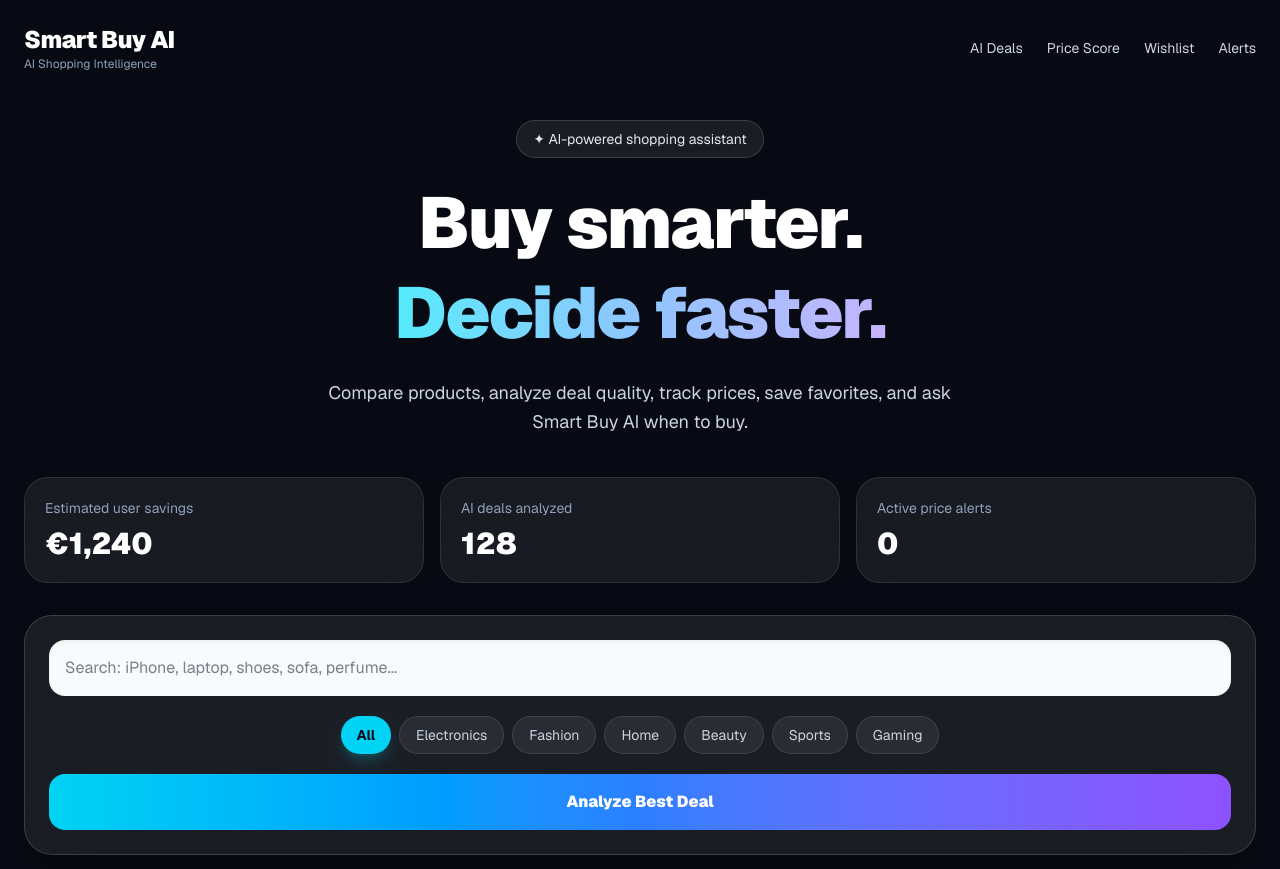
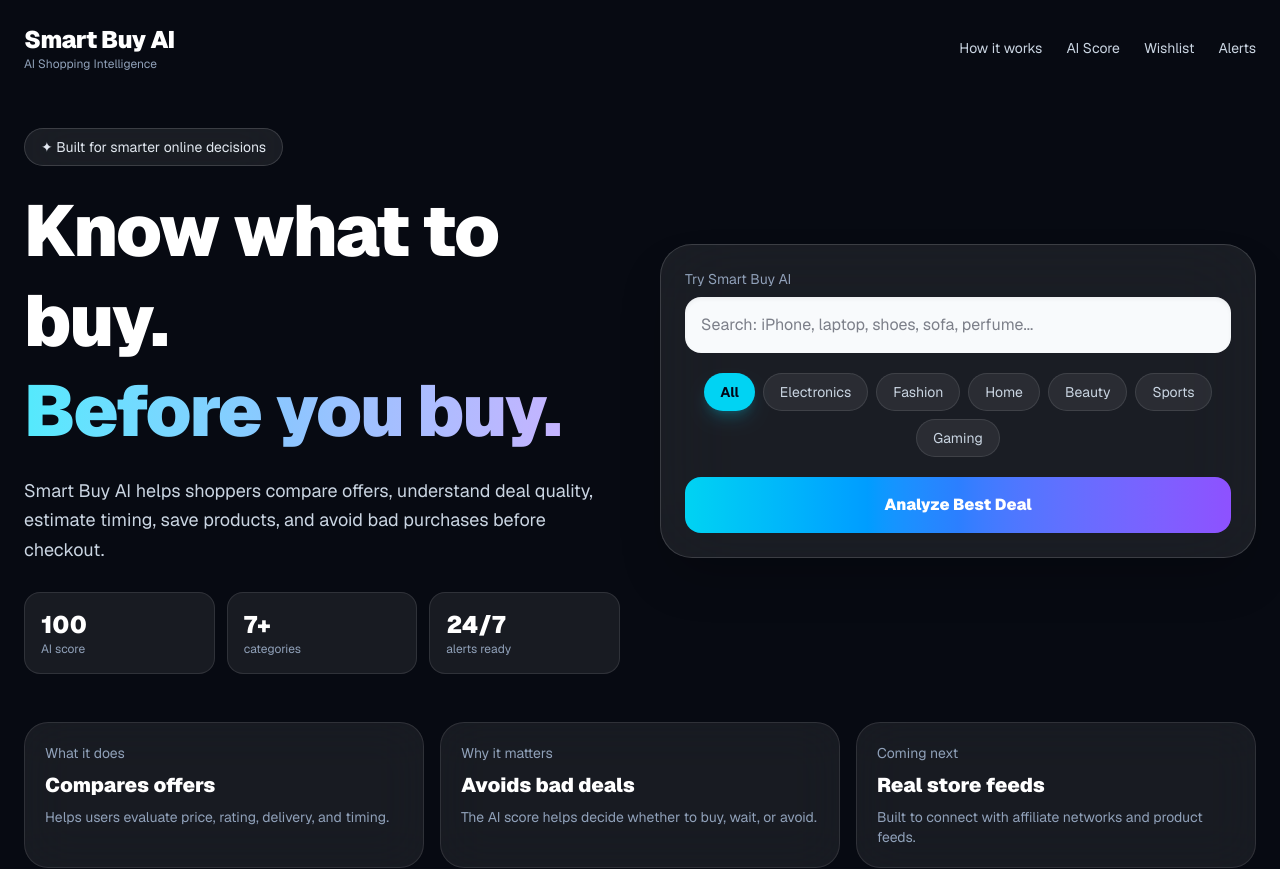
Before and after one commit to ahmadokdee9-pixel/smartbuy-ai, a Next.js app: page / in a window 1280 px wide. Shown: the top 869 px of the page. Built offline with nearby package versions, Linux system fonts and the light colour scheme.

Commit message:
add professional landing sections

```diff
--- a/app/page.tsx
+++ b/app/page.tsx
@@ -35,59 +35,30 @@ export default function Home() {
   ]);
 
   const products: Product[] = [
-    // Electronics
     { name: "iphone 13", store: "Amazon", price: 489, oldPrice: 549, rating: 4.5, link: "https://www.amazon.nl/s?k=iphone+13", category: "Electronics", delivery: "Fast delivery" },
     { name: "iphone 13", store: "Bol.com", price: 509, oldPrice: 569, rating: 4.4, link: "https://www.bol.com/nl/nl/s/?searchtext=iphone+13", category: "Electronics", delivery: "1-2 days" },
     { name: "iphone 15", store: "Amazon", price: 779, oldPrice: 849, rating: 4.7, link: "https://www.amazon.nl/s?k=iphone+15", category: "Electronics", delivery: "Fast delivery" },
     { name: "samsung galaxy s24", store: "MediaMarkt", price: 699, oldPrice: 799, rating: 4.6, link: "https://www.mediamarkt.nl/nl/search.html?query=samsung%20galaxy%20s24", category: "Electronics", delivery: "Store pickup" },
     { name: "macbook air", store: "Amazon", price: 999, oldPrice: 1199, rating: 4.8, link: "https://www.amazon.nl/s?k=macbook+air", category: "Electronics", delivery: "Fast delivery" },
     { name: "airpods pro", store: "Bol.com", price: 229, oldPrice: 279, rating: 4.6, link: "https://www.bol.com/nl/nl/s/?searchtext=airpods+pro", category: "Electronics", delivery: "1-2 days" },
-
-    // Fashion
     { name: "jacket", store: "Zara", price: 70, oldPrice: 99, rating: 4.2, link: "https://www.zara.com/nl/en/search?searchTerm=jacket", category: "Fashion", delivery: "2-3 days" },
     { name: "jacket", store: "H&M", price: 65, oldPrice: 89, rating: 4.1, link: "https://www2.hm.com/nl_nl/search-results.html?q=jacket", category: "Fashion", delivery: "2-4 days" },
     { name: "shoes", store: "Nike", price: 95, oldPrice: 129, rating: 4.4, link: "https://www.nike.com/nl/search?q=shoes", category: "Fashion", delivery: "2-3 days" },
     { name: "hoodie", store: "Zalando", price: 49, oldPrice: 79, rating: 4.3, link: "https://www.zalando.nl/catalogus/?q=hoodie", category: "Fashion", delivery: "2-4 days" },
-
-    // Home
     { name: "sofa", store: "IKEA", price: 299, oldPrice: 349, rating: 4.3, link: "https://www.ikea.com/nl/en/search/?q=sofa", category: "Home", delivery: "Home delivery" },
     { name: "desk", store: "IKEA", price: 89, oldPrice: 119, rating: 4.2, link: "https://www.ikea.com/nl/en/search/?q=desk", category: "Home", delivery: "Home delivery" },
     { name: "chair", store: "Bol.com", price: 75, oldPrice: 110, rating: 4.1, link: "https://www.bol.com/nl/nl/s/?searchtext=chair", category: "Home", delivery: "1-2 days" },
     { name: "lamp", store: "IKEA", price: 35, oldPrice: 49, rating: 4.0, link: "https://www.ikea.com/nl/en/search/?q=lamp", category: "Home", delivery: "Home delivery" },
-
-    // Beauty
     { name: "perfume", store: "Douglas", price: 59, oldPrice: 89, rating: 4.5, link: "https://www.douglas.nl/nl/search?q=perfume", category: "Beauty", delivery: "2-3 days" },
     { name: "skincare", store: "Bol.com", price: 29, oldPrice: 45, rating: 4.2, link: "https://www.bol.com/nl/nl/s/?searchtext=skincare", category: "Beauty", delivery: "1-2 days" },
-
-    // Sports
     { name: "fitness watch", store: "Amazon", price: 129, oldPrice: 179, rating: 4.4, link: "https://www.amazon.nl/s?k=fitness+watch", category: "Sports", delivery: "Fast delivery" },
     { name: "football shoes", store: "Nike", price: 89, oldPrice: 130, rating: 4.3, link: "https://www.nike.com/nl/search?q=football+shoes", category: "Sports", delivery: "2-3 days" },
-
-    // Gaming
     { name: "playstation 5", store: "MediaMarkt", price: 449, oldPrice: 549, rating: 4.8, link: "https://www.mediamarkt.nl/nl/search.html?query=playstation%205", category: "Gaming", delivery: "Store pickup" },
     { name: "gaming headset", store: "Amazon", price: 69, oldPrice: 99, rating: 4.4, link: "https://www.amazon.nl/s?k=gaming+headset", category: "Gaming", delivery: "Fast delivery" },
   ];
 
-  const categories = [
-    "All",
-    "Electronics",
-    "Fashion",
-    "Home",
-    "Beauty",
-    "Sports",
-    "Gaming",
-  ];
-
-  const trending = [
-    "iphone 15",
-    "macbook air",
-    "airpods pro",
-    "jacket",
-    "playstation 5",
-    "sofa",
-    "perfume",
-    "gaming headset",
-  ];
+  const categories = ["All", "Electronics", "Fashion", "Home", "Beauty", "Sports", "Gaming"];
+  const trending = ["iphone 15", "macbook air", "airpods pro", "jacket", "playstation 5", "sofa", "perfume", "gaming headset"];
 
   function getDealScore(item: Product) {
     const discount = ((item.oldPrice - item.price) / item.oldPrice) * 100;
@@ -123,18 +94,9 @@ export default function Home() {
     const score = getDealScore(item);
     const saving = item.oldPrice - item.price;
 
-    if (score >= 85) {
-      return `Strong buy signal. You save €${saving}, the rating is high, and this deal looks close to a premium buying opportunity.`;
-    }
-
-    if (score >= 65) {
-      return `Good value. This is a reasonable deal now, but Smart Buy AI still sees a chance for a slightly better price.`;
-    }
-
-    if (score >= 45) {
-      return `Average price zone. Waiting a few days may be better unless you need this product urgently.`;
-    }
-
+    if (score >= 85) return `Strong buy signal. You save €${saving}, the rating is high, and this deal looks close to a premium buying opportunity.`;
+    if (score >= 65) return `Good value. This is a reasonable deal now, but Smart Buy AI still sees a chance for a slightly better price.`;
+    if (score >= 45) return `Average price zone. Waiting a few days may be better unless you need this product urgently.`;
     return `Weak deal signal. The discount is not attractive compared with the usual price. Waiting is recommended.`;
   }
 
@@ -168,9 +130,7 @@ export default function Home() {
 
     setTimeout(() => {
       const filtered = products
-        .filter((item) =>
-          item.name.toLowerCase().includes(productName.toLowerCase())
-        )
+        .filter((item) => item.name.toLowerCase().includes(productName.toLowerCase()))
         .sort((a, b) => getDealScore(b) - getDealScore(a));
 
       setResults(filtered);
@@ -180,36 +140,25 @@ export default function Home() {
   }
 
   function saveProduct(item: Product) {
-    const exists = wishlist.some(
-      (p) => p.name === item.name && p.store === item.store
-    );
-
+    const exists = wishlist.some((p) => p.name === item.name && p.store === item.store);
     if (!exists) setWishlist([...wishlist, item]);
   }
 
   function createAlert(item: Product) {
-    const exists = alerts.some(
-      (p) => p.name === item.name && p.store === item.store
-    );
-
+    const exists = alerts.some((p) => p.name === item.name && p.store === item.store);
     if (!exists) setAlerts([...alerts, item]);
   }
 
   function sendChat() {
     if (!chatInput.trim()) return;
 
-    const userMessage: ChatMessage = {
-      role: "user",
-      text: chatInput,
-    };
+    const userMessage: ChatMessage = { role: "user", text: chatInput };
 
     let aiText =
-      "Search for a product first, then I can explain the deal score and best buying time.";
+      "Search for a product first, then I can explain the deal score, best buying time, and whether you should buy or wait.";
 
     if (best) {
-      aiText = `${best.name} from ${best.store}: ${getDecision(
-        getDealScore(best)
-      )}. Best time: ${getBestTime(getDealScore(best))}. ${getAdvancedAI(best)}`;
+      aiText = `${best.name} from ${best.store}: ${getDecision(getDealScore(best))}. Best time: ${getBestTime(getDealScore(best))}. ${getAdvancedAI(best)}`;
     }
 
     setChatMessages([...chatMessages, userMessage, { role: "ai", text: aiText }]);
@@ -227,59 +176,58 @@ export default function Home() {
       </div>
 
       <section className="max-w-7xl mx-auto">
-        <nav className="flex justify-between items-center mb-12">
+        <nav className="flex justify-between items-center mb-14">
           <div>
-            <div className="text-2xl font-black tracking-tight">
-              Smart Buy AI
-            </div>
+            <div className="text-2xl font-black tracking-tight">Smart Buy AI</div>
             <p className="text-xs text-slate-400">AI Shopping Intelligence</p>
           </div>
 
           <div className="hidden md:flex gap-6 text-sm text-slate-300">
-            <span className="hover:text-white">AI Deals</span>
-            <span className="hover:text-white">Price Score</span>
+            <span className="hover:text-white">How it works</span>
+            <span className="hover:text-white">AI Score</span>
             <span className="hover:text-white">Wishlist</span>
             <span className="hover:text-white">Alerts</span>
           </div>
         </nav>
 
-        <div className="text-center mb-10">
+        <div className="grid lg:grid-cols-2 gap-10 items-center mb-12">
+          <div>
             <div className="inline-block bg-white/8 border border-white/15 px-4 py-2 rounded-full text-sm mb-5 backdrop-blur-xl text-slate-200">
-            ✦ AI-powered shopping assistant
+              ✦ Built for smarter online decisions
             </div>
 
             <h1 className="text-5xl md:text-7xl font-black mb-5 leading-tight tracking-tight">
-            Buy smarter.
+              Know what to buy.
               <br />
               <span className="bg-gradient-to-r from-cyan-300 via-blue-300 to-violet-300 text-transparent bg-clip-text">
-              Decide faster.
+                Before you buy.
               </span>
             </h1>
 
-          <p className="text-slate-300 max-w-2xl mx-auto text-base md:text-lg leading-relaxed">
-            Compare products, analyze deal quality, track prices, save favorites,
-            and ask Smart Buy AI when to buy.
+            <p className="text-slate-300 text-base md:text-lg leading-relaxed max-w-2xl">
+              Smart Buy AI helps shoppers compare offers, understand deal quality,
+              estimate timing, save products, and avoid bad purchases before checkout.
             </p>
+
+            <div className="grid grid-cols-3 gap-3 mt-7">
+              <div className="bg-white/[0.07] border border-white/10 rounded-2xl p-4">
+                <p className="text-2xl font-black">100</p>
+                <p className="text-xs text-slate-400">AI score</p>
               </div>
-
-        <div className="grid md:grid-cols-3 gap-4 mb-8">
-          <div className="bg-white/[0.07] border border-white/10 backdrop-blur-xl p-5 rounded-3xl">
-            <p className="text-slate-400 text-sm">Estimated user savings</p>
-            <h2 className="text-3xl font-black mt-2">€1,240</h2>
+              <div className="bg-white/[0.07] border border-white/10 rounded-2xl p-4">
+                <p className="text-2xl font-black">7+</p>
+                <p className="text-xs text-slate-400">categories</p>
               </div>
-
-          <div className="bg-white/[0.07] border border-white/10 backdrop-blur-xl p-5 rounded-3xl">
-            <p className="text-slate-400 text-sm">AI deals analyzed</p>
-            <h2 className="text-3xl font-black mt-2">128</h2>
+              <div className="bg-white/[0.07] border border-white/10 rounded-2xl p-4">
+                <p className="text-2xl font-black">24/7</p>
+                <p className="text-xs text-slate-400">alerts ready</p>
               </div>
-
-          <div className="bg-white/[0.07] border border-white/10 backdrop-blur-xl p-5 rounded-3xl">
-            <p className="text-slate-400 text-sm">Active price alerts</p>
-            <h2 className="text-3xl font-black mt-2">{alerts.length}</h2>
             </div>
           </div>
 
-        <div className="bg-white/[0.08] backdrop-blur-2xl border border-white/15 p-6 rounded-[28px] shadow-2xl mb-8">
+          <div className="bg-white/[0.08] backdrop-blur-2xl border border-white/15 p-6 rounded-[32px] shadow-2xl">
+            <p className="text-sm text-slate-400 mb-2">Try Smart Buy AI</p>
+
             <input
               value={query}
               onChange={(e) => setQuery(e.target.value)}
@@ -316,6 +264,33 @@ export default function Home() {
               </p>
             )}
           </div>
+        </div>
+
+        <div className="grid md:grid-cols-3 gap-4 mb-10">
+          <div className="bg-white/[0.07] border border-white/10 backdrop-blur-xl p-5 rounded-3xl">
+            <p className="text-slate-400 text-sm">What it does</p>
+            <h2 className="text-xl font-black mt-2">Compares offers</h2>
+            <p className="text-sm text-slate-400 mt-2">
+              Helps users evaluate price, rating, delivery, and timing.
+            </p>
+          </div>
+
+          <div className="bg-white/[0.07] border border-white/10 backdrop-blur-xl p-5 rounded-3xl">
+            <p className="text-slate-400 text-sm">Why it matters</p>
+            <h2 className="text-xl font-black mt-2">Avoids bad deals</h2>
+            <p className="text-sm text-slate-400 mt-2">
+              The AI score helps decide whether to buy, wait, or avoid.
+            </p>
+          </div>
+
+          <div className="bg-white/[0.07] border border-white/10 backdrop-blur-xl p-5 rounded-3xl">
+            <p className="text-slate-400 text-sm">Coming next</p>
+            <h2 className="text-xl font-black mt-2">Real store feeds</h2>
+            <p className="text-sm text-slate-400 mt-2">
+              Built to connect with affiliate networks and product feeds.
+            </p>
+          </div>
+        </div>
 
         <div className="mb-8">
           <h2 className="text-lg font-bold mb-3 text-slate-200">Trending searches</h2>
@@ -338,12 +313,8 @@ export default function Home() {
             <div className="flex justify-between items-start gap-5 flex-wrap">
               <div>
                 <h2 className="text-2xl font-black mb-2">Best AI Pick</h2>
-                <p className="text-xl font-semibold">
-                  {best.name} from {best.store}
-                </p>
-                <p className="text-5xl font-black text-emerald-300 mt-3">
-                  €{best.price}
-                </p>
+                <p className="text-xl font-semibold">{best.name} from {best.store}</p>
+                <p className="text-5xl font-black text-emerald-300 mt-3">€{best.price}</p>
                 <p className="text-slate-400 line-through">€{best.oldPrice}</p>
               </div>
 
@@ -364,8 +335,7 @@ export default function Home() {
                 />
               </div>
               <p className="text-sm mt-2 text-slate-300">
-                Discount: {getDiscountPercent(best)}% — Save €
-                {best.oldPrice - best.price}
+                Discount: {getDiscountPercent(best)}% — Save €{best.oldPrice - best.price}
               </p>
             </div>
 
@@ -442,25 +412,13 @@ export default function Home() {
                   </div>
 
                   <div className="flex gap-2 mt-4 flex-wrap">
-                    <a
-                      href={item.link}
-                      target="_blank"
-                      className="bg-blue-500 hover:bg-blue-400 px-4 py-2 rounded-xl font-bold"
-                    >
+                    <a href={item.link} target="_blank" className="bg-blue-500 hover:bg-blue-400 px-4 py-2 rounded-xl font-bold">
                       Check Price
                     </a>
-
-                    <button
-                      onClick={() => saveProduct(item)}
-                      className="bg-white/[0.10] border border-white/15 hover:bg-white/[0.18] px-4 py-2 rounded-xl font-bold"
-                    >
+                    <button onClick={() => saveProduct(item)} className="bg-white/[0.10] border border-white/15 hover:bg-white/[0.18] px-4 py-2 rounded-xl font-bold">
                       Save
                     </button>
-
-                    <button
-                      onClick={() => createAlert(item)}
-                      className="bg-cyan-400 hover:bg-cyan-300 text-slate-950 px-4 py-2 rounded-xl font-black"
-                    >
+                    <button onClick={() => createAlert(item)} className="bg-cyan-400 hover:bg-cyan-300 text-slate-950 px-4 py-2 rounded-xl font-black">
                       Alert
                     </button>
                   </div>
@@ -478,7 +436,6 @@ export default function Home() {
           <aside className="space-y-6">
             <div className="bg-white/[0.07] border border-white/10 p-5 rounded-3xl">
               <h2 className="text-xl font-black mb-3">AI Shopping Chat</h2>
-
               <div className="h-56 overflow-y-auto space-y-3 mb-4">
                 {chatMessages.map((msg, i) => (
                   <div
@@ -493,7 +450,6 @@ export default function Home() {
                   </div>
                 ))}
               </div>
-
               <div className="flex gap-2">
                 <input
                   value={chatInput}
@@ -501,10 +457,7 @@ export default function Home() {
                   placeholder="Ask: should I buy now?"
                   className="flex-1 p-3 rounded-xl bg-white text-slate-950 outline-none"
                 />
-                <button
-                  onClick={sendChat}
-                  className="bg-cyan-400 text-slate-950 px-4 rounded-xl font-black"
-                >
+                <button onClick={sendChat} className="bg-cyan-400 text-slate-950 px-4 rounded-xl font-black">
                   Send
                 </button>
               </div>
@@ -518,9 +471,7 @@ export default function Home() {
                 wishlist.map((item, i) => (
                   <div key={i} className="border-b border-white/10 py-2">
                     <p className="font-bold">{item.name}</p>
-                    <p className="text-sm text-slate-400">
-                      {item.store} — €{item.price}
-                    </p>
+                    <p className="text-sm text-slate-400">{item.store} — €{item.price}</p>
                   </div>
                 ))
               )}
@@ -534,9 +485,7 @@ export default function Home() {
                 alerts.map((item, i) => (
                   <div key={i} className="border-b border-white/10 py-2">
                     <p className="font-bold">{item.name}</p>
-                    <p className="text-sm text-slate-400">
-                      Notify below €{item.price - 20}
-                    </p>
+                    <p className="text-sm text-slate-400">Notify below €{item.price - 20}</p>
                   </div>
                 ))
               )}
@@ -546,9 +495,7 @@ export default function Home() {
 
         <footer className="mt-20 text-center text-slate-500 text-sm">
           <p>© 2026 Smart Buy AI</p>
-          <p className="mt-1">
-            AI-powered shopping assistant | Affiliate links may earn commission
-          </p>
+          <p className="mt-1">AI-powered shopping assistant | Affiliate links may earn commission</p>
         </footer>
       </section>
     </main>
```
Lines whose indentation alone changed are shown as unchanged.
